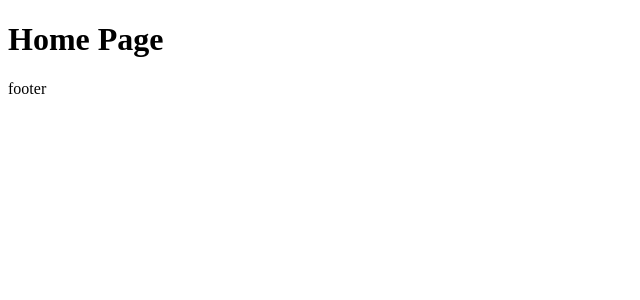
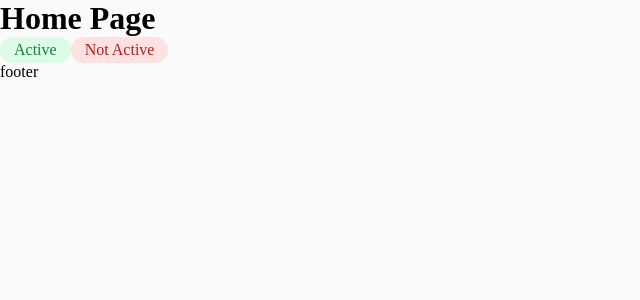
Before and after one commit to gudzsv/crm, a Next.js app: page / in a window 1280 px wide. Shown: the top 300 px of the page, without its empty margins (0-640 px from the left). Built offline with nearby package versions, Linux system fonts and the light colour scheme.

Commit message:
added active and not active label

```diff
--- a/package.json
+++ b/package.json
@@ -2,6 +2,7 @@
   "name": "crm",
   "version": "0.1.0",
   "private": true,
+  "types": "module",
   "scripts": {
     "dev": "next dev",
     "build": "next build",
--- /dev/null
+++ b/src/app/components/active-label.module.css
@@ -0,0 +1,11 @@
+.label {
+  display: inline-flex;
+  padding: 4px 14px;
+  align-items: center;
+  gap: 8px;
+
+  border-radius: 28px;
+  background-color: #dcfce7;
+
+  color: #15803d;
+}
--- /dev/null
+++ b/src/app/components/active-label.tsx
@@ -0,0 +1,12 @@
+import React from 'react';
+import styles from './active-label.module.css';
+
+export interface ActiveLabelProps {
+  children: React.ReactNode;
+}
+
+function ActiveLabel({ children }: ActiveLabelProps) {
+  return <span className={styles.label}>{children}</span>;
+}
+
+export default ActiveLabel;
--- /dev/null
+++ b/src/app/components/not-active-label.module.css
@@ -0,0 +1,11 @@
+.label {
+  display: inline-flex;
+  padding: 4px 14px;
+  align-items: center;
+  gap: 8px;
+
+  border-radius: 28px;
+  background-color: #fee2e2;
+
+  color: #b91c1c;
+}
--- /dev/null
+++ b/src/app/components/not-active-label.tsx
@@ -0,0 +1,12 @@
+import React from 'react';
+import styles from './not-active-label.module.css';
+
+export interface NotActiveLabelProps {
+  children: React.ReactNode;
+}
+
+function NotActiveLabel({ children }: NotActiveLabelProps) {
+  return <span className={styles.label}>{children}</span>;
+}
+
+export default NotActiveLabel;
--- a/src/app/globals.css
+++ b/src/app/globals.css
@@ -24,7 +24,11 @@ body {
 } */
 
 * {
-	box-sizing: border-box;
-	padding: 0;
-	margin: 0;
+  box-sizing: border-box;
+  padding: 0;
+  margin: 0;
 }
+
+body {
+  background-color: #fafafa;
+}
--- a/src/app/layout.tsx
+++ b/src/app/layout.tsx
@@ -1,4 +1,5 @@
 import React from 'react';
+import './globals.css';
 
 export default function RootLayout({
   children,
@@ -6,7 +7,7 @@ export default function RootLayout({
   children: React.ReactNode;
 }>) {
   return (
-		<html lang='en'>
+    <html lang="en">
       <body>{children}</body>
     </html>
   );
--- a/src/app/page.tsx
+++ b/src/app/page.tsx
@@ -1,8 +1,13 @@
+import ActiveLabel from '@/app/components//active-label';
+import NotActiveLabel from '@/app/components/not-active-label';
+
 export default function Home() {
   return (
     <>
       <main>
         <h1>Home Page</h1>
+        <ActiveLabel>Active</ActiveLabel>
+        <NotActiveLabel>Not Active</NotActiveLabel>
       </main>
       <footer>
         <p>footer</p>
```
Lines whose indentation alone changed are shown as unchanged.
